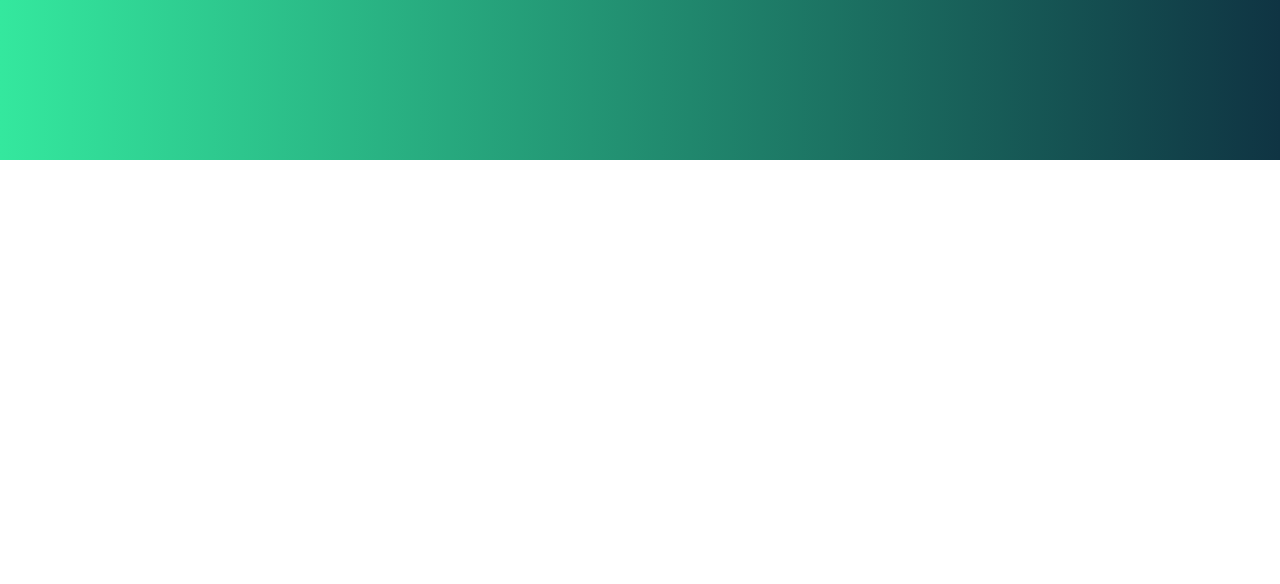
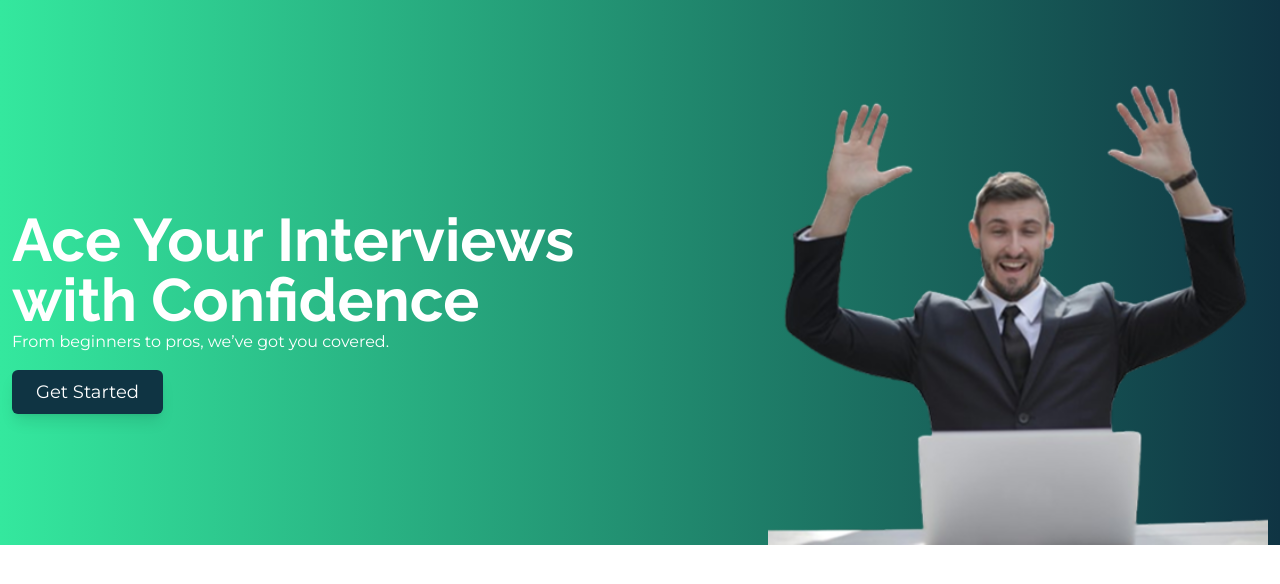
Before and after one commit to safatsaat2/interview-prep, a Next.js app: page / in a window 1280 px wide. Shown: the top 584 px of the page. Built offline with nearby package versions, Linux system fonts and the light colour scheme.

Commit message:
hero section implementation

```diff
--- a/src/app/components/HeroSection.jsx
+++ b/src/app/components/HeroSection.jsx
@@ -1,9 +1,24 @@
+import Image from 'next/image';
+import Link from 'next/link';
 import React from 'react';
 
 const HeroSection = () => {
     return (
-        <section className='bg-gradient-to-r from-customGreen to-customBlue py-20'>
-
+        <section className='bg-gradient-to-r from-customGreen to-customBlue pt-20'>
+            <div className='max-w-7xl mx-auto px-3 flex items-center'>
+                <div className='text-center lg:text-left w-full lg:w-1/2'>
+                    <h2 className='text-white font-raleway text-6xl font-bold'>
+                    Ace Your Interviews with Confidence
+                    </h2>
+                    <p className='text-white font-montserrat '>
+                    From beginners to pros, we’ve got you covered.
+                    </p>
+                    <Link href="/" className='px-6 py-2 bg-customBlue text-white font-montserrat text-lg inline-block mt-4 shadow-lg hover:-translate-y-2 duration-150 rounded-md'>Get Started</Link>
+                </div>
+                <div className='text-center lg:text-right w-full lg:w-1/2 flex items-end justify-end'>
+                    <Image src={'/Succeess.png'} width={500} height={500} alt='happy person' />
+                </div>
+            </div>
         </section>
     );
 };
```
Also changed, not shown: public/Succeess.png (added).
